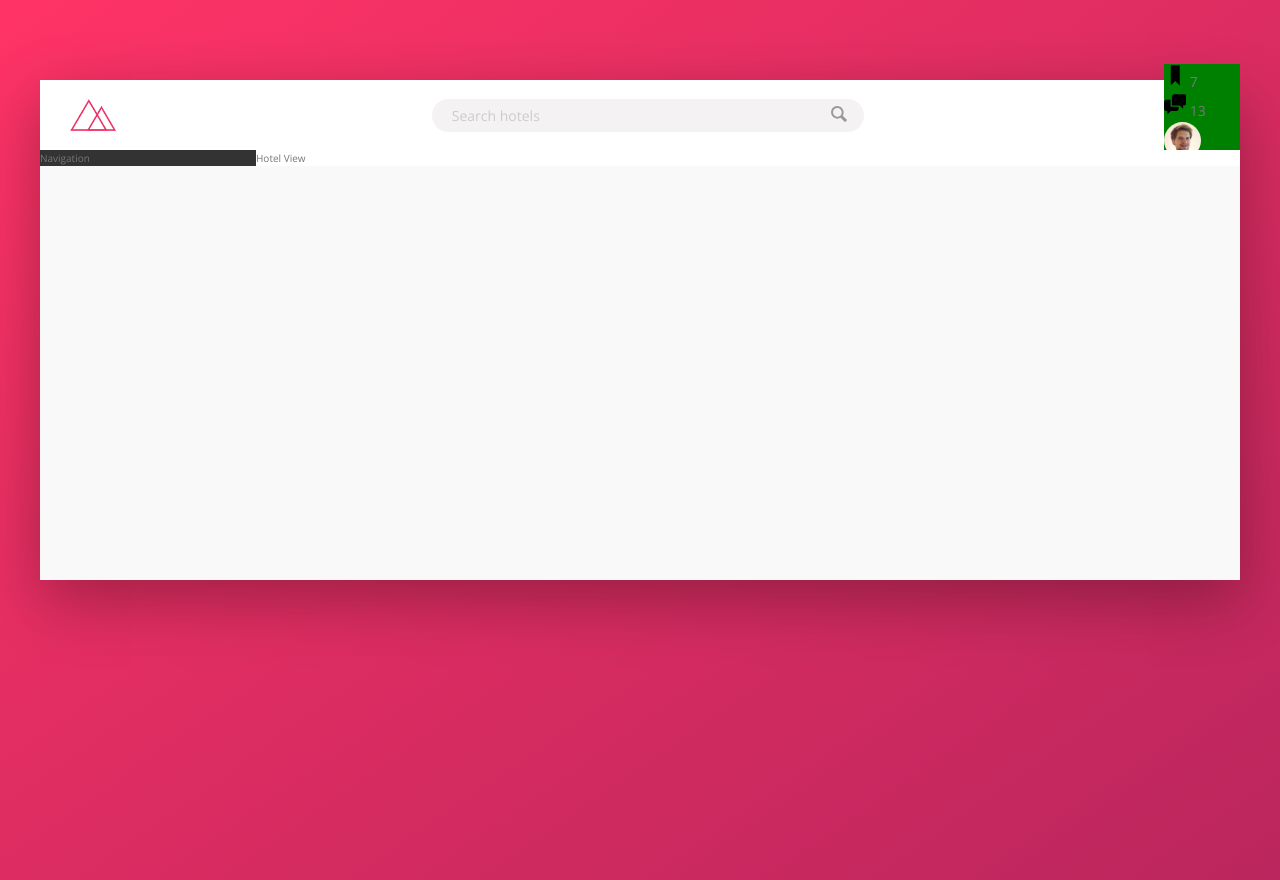
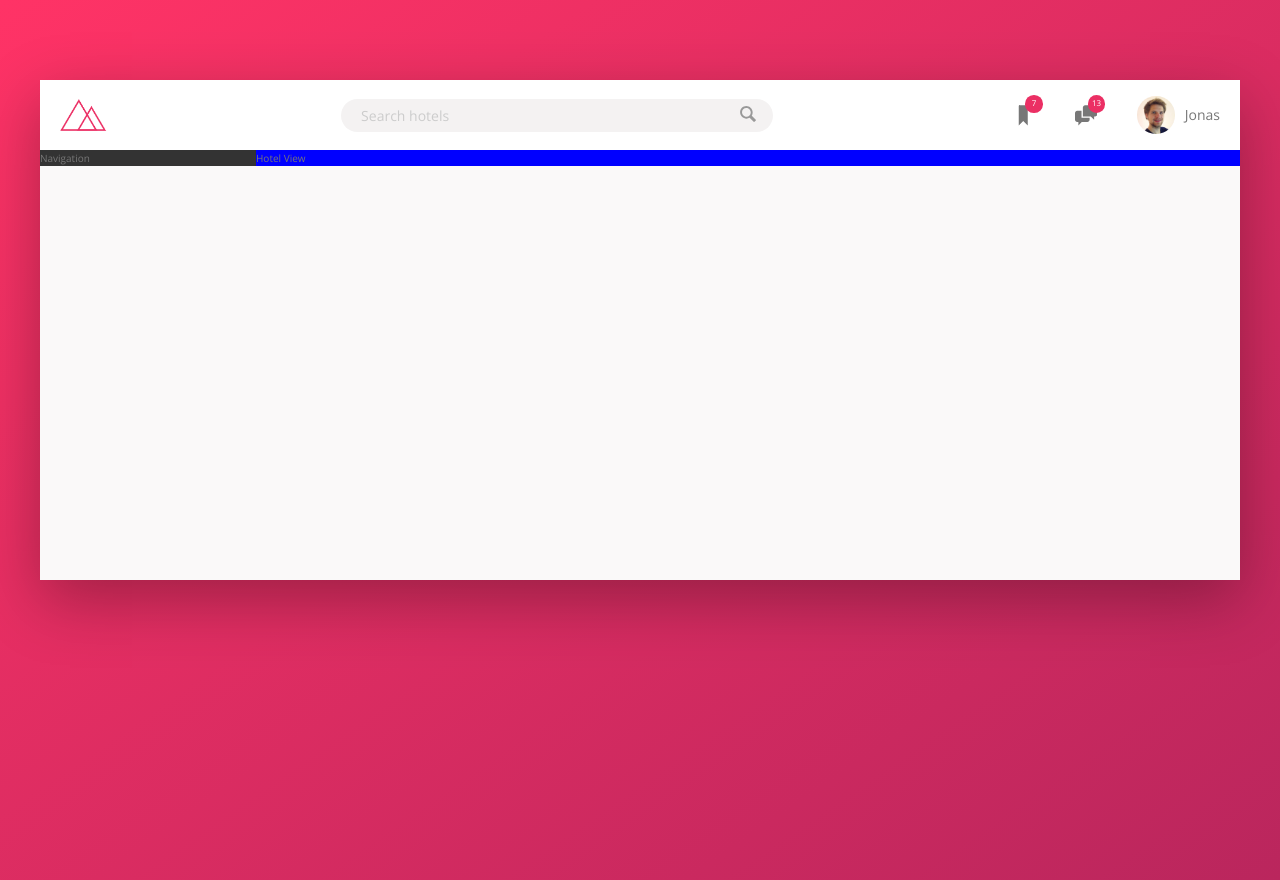
Before and after one commit to tsirianni/trillo-website-page, a website: page index.html in a window 1280 px wide. Drawn offline with nearby package versions, Linux system fonts and the light colour scheme.

Commit message:
Header finished | checkpoint

```diff
--- a/scss/components/_components.scss
+++ b/scss/components/_components.scss
@@ -1,7 +1,7 @@
 // Main logo
 .logo {
   height: 3.25rem;
-  margin-left: 3rem;
+  margin-left: 2rem;
 }
 
 // Search box
@@ -63,31 +63,50 @@
 
 // User navigation
 .user-nav {
-  background-color: green;
+  display: flex;
+  align-items: center;
+  align-self: stretch;
+
+  & > * {
+    padding: 0 2rem;
+    cursor: pointer;
+    height: 100%;
+    display: flex;
+    align-items: center;
+  }
+
+  & > *:hover {
+    background-color: $grey-light-2;
+  }
 
   &__icon-box {
-
+    position: relative;
   }
 
   &__icon  {
     height: 2.25rem;
     width: 2.25rem;
+    fill: $grey-dark-2;
   }
 
   &__notification {
-
-  }
-
-  &__user {
-
+    font-size: .8rem;
+    height: 1.75rem;
+    width: 1.75rem;
+    border-radius: 50%;
+    background-color: $primary;
+    color: $white;
+    position: absolute;
+    top: 1.5rem;
+    right: 1.2rem;
+    display: flex;
+    justify-content: center;
+    align-items: center;
   }
 
   &__user-photo {
     height: 3.75rem;
     border-radius: 50%;
-  }
-
-  &__user-name {
-
+    margin-right: 1rem;
   }
 }
--- a/scss/layouts/_layout.scss
+++ b/scss/layouts/_layout.scss
@@ -16,6 +16,6 @@
 }
 
 .hotel-view {
-  background-color: $white;
+  background-color: blue;
   flex: 1;
 }
```
Also changed, not shown: css/style.css.
